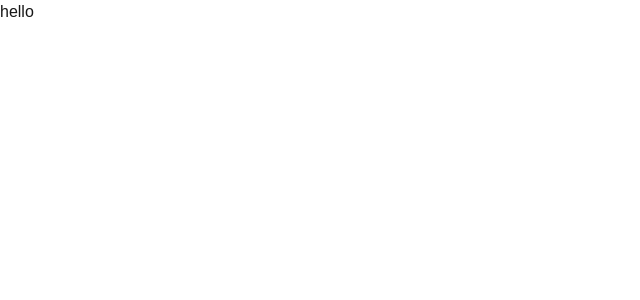
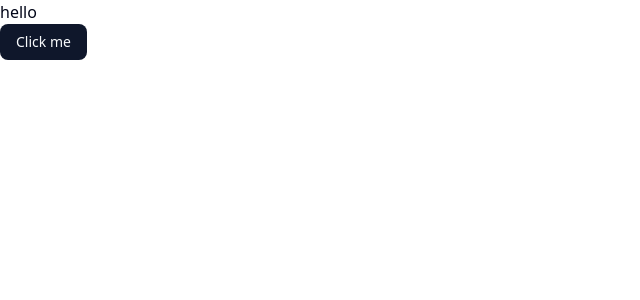
Before and after one commit to jeyofdev/my-interactive-cv, a Next.js app: page / in a window 1280 px wide. Shown: the top 300 px of the page, without its empty margins (0-640 px from the left). Built offline with nearby package versions, Linux system fonts and the light colour scheme.

Commit message:
config: init shadcn

```diff
--- a/app/globals.css
+++ b/app/globals.css
@@ -1,26 +1,126 @@
 @import "tailwindcss";
+@import "tw-animate-css";
+@import "shadcn/tailwind.css";
 
-:root {
-	--background: #ffffff;
-	--foreground: #171717;
-}
+@custom-variant dark (&:is(.dark *));
 
 @theme inline {
 	--color-background: var(--background);
 	--color-foreground: var(--foreground);
 	--font-sans: var(--font-geist-sans);
 	--font-mono: var(--font-geist-mono);
+	--color-sidebar-ring: var(--sidebar-ring);
+	--color-sidebar-border: var(--sidebar-border);
+	--color-sidebar-accent-foreground: var(--sidebar-accent-foreground);
+	--color-sidebar-accent: var(--sidebar-accent);
+	--color-sidebar-primary-foreground: var(--sidebar-primary-foreground);
+	--color-sidebar-primary: var(--sidebar-primary);
+	--color-sidebar-foreground: var(--sidebar-foreground);
+	--color-sidebar: var(--sidebar);
+	--color-chart-5: var(--chart-5);
+	--color-chart-4: var(--chart-4);
+	--color-chart-3: var(--chart-3);
+	--color-chart-2: var(--chart-2);
+	--color-chart-1: var(--chart-1);
+	--color-ring: var(--ring);
+	--color-input: var(--input);
+	--color-border: var(--border);
+	--color-destructive: var(--destructive);
+	--color-accent-foreground: var(--accent-foreground);
+	--color-accent: var(--accent);
+	--color-muted-foreground: var(--muted-foreground);
+	--color-muted: var(--muted);
+	--color-secondary-foreground: var(--secondary-foreground);
+	--color-secondary: var(--secondary);
+	--color-primary-foreground: var(--primary-foreground);
+	--color-primary: var(--primary);
+	--color-popover-foreground: var(--popover-foreground);
+	--color-popover: var(--popover);
+	--color-card-foreground: var(--card-foreground);
+	--color-card: var(--card);
+	--radius-sm: calc(var(--radius) - 4px);
+	--radius-md: calc(var(--radius) - 2px);
+	--radius-lg: var(--radius);
+	--radius-xl: calc(var(--radius) + 4px);
+	--radius-2xl: calc(var(--radius) + 8px);
+	--radius-3xl: calc(var(--radius) + 12px);
+	--radius-4xl: calc(var(--radius) + 16px);
 }
 
-@media (prefers-color-scheme: dark) {
-	:root {
-		--background: #0a0a0a;
-		--foreground: #ededed;
+:root {
+	--radius: 0.625rem;
+	--background: oklch(1 0 0);
+	--foreground: oklch(0.129 0.042 264.695);
+	--card: oklch(1 0 0);
+	--card-foreground: oklch(0.129 0.042 264.695);
+	--popover: oklch(1 0 0);
+	--popover-foreground: oklch(0.129 0.042 264.695);
+	--primary: oklch(0.208 0.042 265.755);
+	--primary-foreground: oklch(0.984 0.003 247.858);
+	--secondary: oklch(0.968 0.007 247.896);
+	--secondary-foreground: oklch(0.208 0.042 265.755);
+	--muted: oklch(0.968 0.007 247.896);
+	--muted-foreground: oklch(0.554 0.046 257.417);
+	--accent: oklch(0.968 0.007 247.896);
+	--accent-foreground: oklch(0.208 0.042 265.755);
+	--destructive: oklch(0.577 0.245 27.325);
+	--border: oklch(0.929 0.013 255.508);
+	--input: oklch(0.929 0.013 255.508);
+	--ring: oklch(0.704 0.04 256.788);
+	--chart-1: oklch(0.646 0.222 41.116);
+	--chart-2: oklch(0.6 0.118 184.704);
+	--chart-3: oklch(0.398 0.07 227.392);
+	--chart-4: oklch(0.828 0.189 84.429);
+	--chart-5: oklch(0.769 0.188 70.08);
+	--sidebar: oklch(0.984 0.003 247.858);
+	--sidebar-foreground: oklch(0.129 0.042 264.695);
+	--sidebar-primary: oklch(0.208 0.042 265.755);
+	--sidebar-primary-foreground: oklch(0.984 0.003 247.858);
+	--sidebar-accent: oklch(0.968 0.007 247.896);
+	--sidebar-accent-foreground: oklch(0.208 0.042 265.755);
+	--sidebar-border: oklch(0.929 0.013 255.508);
+	--sidebar-ring: oklch(0.704 0.04 256.788);
+}
+
+.dark {
+	--background: oklch(0.129 0.042 264.695);
+	--foreground: oklch(0.984 0.003 247.858);
+	--card: oklch(0.208 0.042 265.755);
+	--card-foreground: oklch(0.984 0.003 247.858);
+	--popover: oklch(0.208 0.042 265.755);
+	--popover-foreground: oklch(0.984 0.003 247.858);
+	--primary: oklch(0.929 0.013 255.508);
+	--primary-foreground: oklch(0.208 0.042 265.755);
+	--secondary: oklch(0.279 0.041 260.031);
+	--secondary-foreground: oklch(0.984 0.003 247.858);
+	--muted: oklch(0.279 0.041 260.031);
+	--muted-foreground: oklch(0.704 0.04 256.788);
+	--accent: oklch(0.279 0.041 260.031);
+	--accent-foreground: oklch(0.984 0.003 247.858);
+	--destructive: oklch(0.704 0.191 22.216);
+	--border: oklch(1 0 0 / 10%);
+	--input: oklch(1 0 0 / 15%);
+	--ring: oklch(0.551 0.027 264.364);
+	--chart-1: oklch(0.488 0.243 264.376);
+	--chart-2: oklch(0.696 0.17 162.48);
+	--chart-3: oklch(0.769 0.188 70.08);
+	--chart-4: oklch(0.627 0.265 303.9);
+	--chart-5: oklch(0.645 0.246 16.439);
+	--sidebar: oklch(0.208 0.042 265.755);
+	--sidebar-foreground: oklch(0.984 0.003 247.858);
+	--sidebar-primary: oklch(0.488 0.243 264.376);
+	--sidebar-primary-foreground: oklch(0.984 0.003 247.858);
+	--sidebar-accent: oklch(0.279 0.041 260.031);
+	--sidebar-accent-foreground: oklch(0.984 0.003 247.858);
+	--sidebar-border: oklch(1 0 0 / 10%);
+	--sidebar-ring: oklch(0.551 0.027 264.364);
+}
+
+@layer base {
+  * {
+    @apply border-border outline-ring/50;
+	}
+  body {
+    @apply bg-background text-foreground;
 	}
 }
-
-body {
-	background: var(--background);
-	color: var(--foreground);
-	font-family: Arial, Helvetica, sans-serif;
-}
--- a/app/page.tsx
+++ b/app/page.tsx
@@ -1,7 +1,13 @@
-import Image from "next/image";
+import { Button } from "@/components/ui/button";
 
 const Home = () => {
-	return <h1>hello</h1>;
+	return (
+		<div>
+			<h1>hello</h1>
+
+			<Button>Click me</Button>
+		</div>
+	);
 };
 
 export default Home;
--- /dev/null
+++ b/components/ui/button.tsx
@@ -0,0 +1,62 @@
+import * as React from "react";
+import { cva, type VariantProps } from "class-variance-authority";
+import { Slot } from "radix-ui";
+
+import { cn } from "@/lib/utils";
+
+const buttonVariants = cva(
+	"inline-flex items-center justify-center gap-2 whitespace-nowrap rounded-md text-sm font-medium transition-all disabled:pointer-events-none disabled:opacity-50 [&_svg]:pointer-events-none [&_svg:not([class*='size-'])]:size-4 shrink-0 [&_svg]:shrink-0 outline-none focus-visible:border-ring focus-visible:ring-ring/50 focus-visible:ring-[3px] aria-invalid:ring-destructive/20 dark:aria-invalid:ring-destructive/40 aria-invalid:border-destructive",
+	{
+		variants: {
+			variant: {
+				default: "bg-primary text-primary-foreground hover:bg-primary/90",
+				destructive:
+					"bg-destructive text-white hover:bg-destructive/90 focus-visible:ring-destructive/20 dark:focus-visible:ring-destructive/40 dark:bg-destructive/60",
+				outline:
+					"border bg-background shadow-xs hover:bg-accent hover:text-accent-foreground dark:bg-input/30 dark:border-input dark:hover:bg-input/50",
+				secondary: "bg-secondary text-secondary-foreground hover:bg-secondary/80",
+				ghost: "hover:bg-accent hover:text-accent-foreground dark:hover:bg-accent/50",
+				link: "text-primary underline-offset-4 hover:underline",
+			},
+			size: {
+				default: "h-9 px-4 py-2 has-[>svg]:px-3",
+				xs: "h-6 gap-1 rounded-md px-2 text-xs has-[>svg]:px-1.5 [&_svg:not([class*='size-'])]:size-3",
+				sm: "h-8 rounded-md gap-1.5 px-3 has-[>svg]:px-2.5",
+				lg: "h-10 rounded-md px-6 has-[>svg]:px-4",
+				icon: "size-9",
+				"icon-xs": "size-6 rounded-md [&_svg:not([class*='size-'])]:size-3",
+				"icon-sm": "size-8",
+				"icon-lg": "size-10",
+			},
+		},
+		defaultVariants: {
+			variant: "default",
+			size: "default",
+		},
+	},
+);
+
+function Button({
+	className,
+	variant = "default",
+	size = "default",
+	asChild = false,
+	...props
+}: React.ComponentProps<"button"> &
+	VariantProps<typeof buttonVariants> & {
+		asChild?: boolean;
+	}) {
+	const Comp = asChild ? Slot.Root : "button";
+
+	return (
+		<Comp
+			data-slot="button"
+			data-variant={variant}
+			data-size={size}
+			className={cn(buttonVariants({ variant, size, className }))}
+			{...props}
+		/>
+	);
+}
+
+export { Button, buttonVariants };
--- /dev/null
+++ b/lib/utils.ts
@@ -0,0 +1,6 @@
+import { clsx, type ClassValue } from "clsx";
+import { twMerge } from "tailwind-merge";
+
+export function cn(...inputs: ClassValue[]) {
+	return twMerge(clsx(inputs));
+}
```
Also changed, not shown: package.json (+10 -1 lines), components.json (added).
